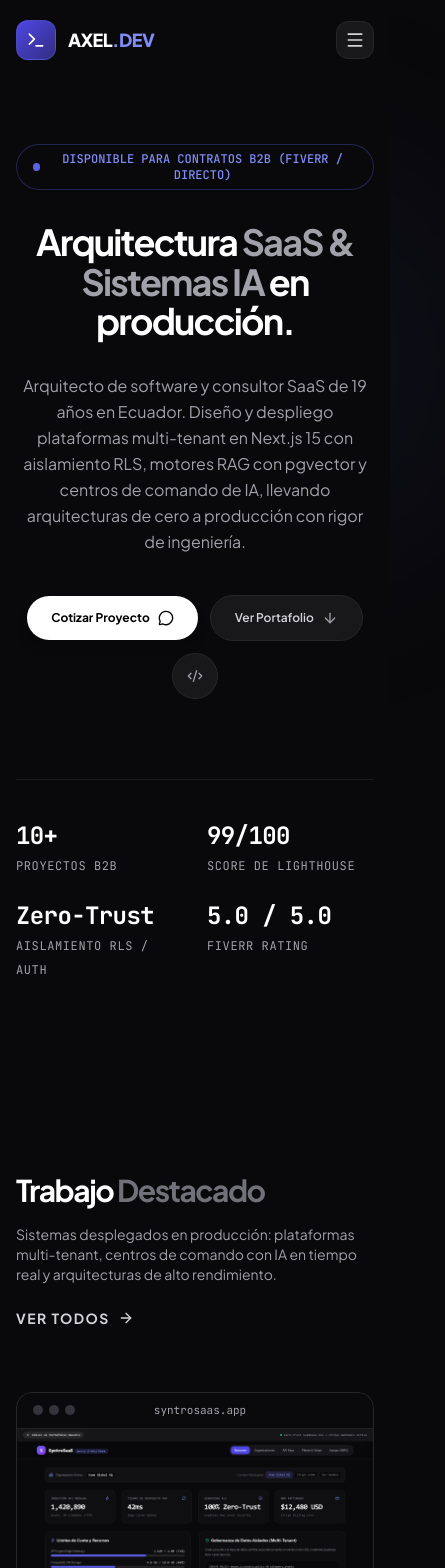
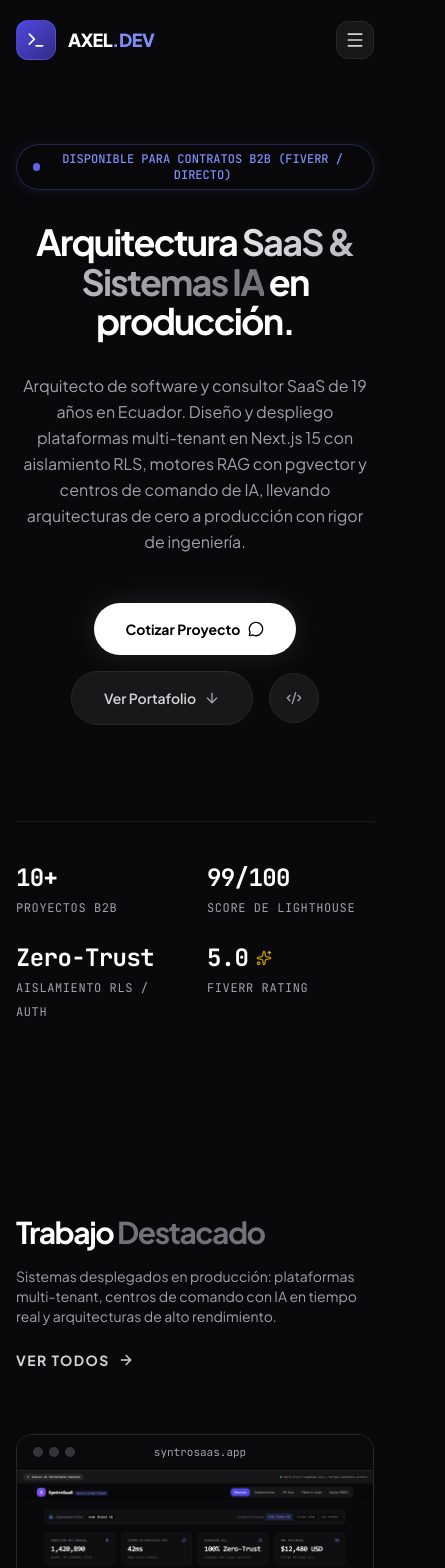
Before and after one commit to Axl07s/portfolio-axel, a React (Vite) app: page / in a window 390 px wide. Shown: the top 1568 px of the page, 445 px wide, since content can reach past the window. Built offline with nearby package versions, Linux system fonts and the light colour scheme.

Commit message:
feat(ui): add framer-motion hero animations, text scramble, and particle effects for phase 2

```diff
--- a/package.json
+++ b/package.json
@@ -11,6 +11,7 @@
   },
   "dependencies": {
     "clsx": "^2.1.1",
+    "framer-motion": "^13.2.0",
     "lucide-react": "^1.38.0",
     "react": "^19.2.8",
     "react-dom": "^19.2.8",
@@ -25,6 +26,7 @@
     "@vitejs/plugin-react": "^6.1.0",
     "autoprefixer": "^10.5.4",
     "oxlint": "^1.79.0",
+    "playwright": "^1.63.0",
     "postcss": "^8.5.26",
     "tailwindcss": "^3.4.17",
     "typescript": "~6.0.2",
--- a/src/components/Hero.tsx
+++ b/src/components/Hero.tsx
@@ -1,79 +1,112 @@
 import React from 'react';
-import { ArrowDown, MessageCircle, Code2 } from 'lucide-react';
+import { ArrowDown, MessageCircle, Code2, Sparkles } from 'lucide-react';
 import { useLanguage } from '../context/LanguageContext';
-
 import { Link } from 'react-router-dom';
+import { motion } from 'framer-motion';
+import { ScrambleText } from './effects/ScrambleText';
+import { Particles } from './effects/Particles';
 
 export const Hero: React.FC = () => {
   const { lang, t } = useLanguage();
 
+  const container = {
+    hidden: { opacity: 0 },
+    show: {
+      opacity: 1,
+      transition: {
+        staggerChildren: 0.15,
+        delayChildren: 0.2,
+      },
+    },
+  };
+
+  const item = {
+    hidden: { opacity: 0, y: 20, filter: 'blur(10px)' },
+    show: { opacity: 1, y: 0, filter: 'blur(0px)', transition: { duration: 0.8, ease: [0.16, 1, 0.3, 1] as const } },
+  };
+
   return (
-    <section className="relative pt-36 pb-24 px-4 sm:px-6 lg:px-8 max-w-5xl mx-auto text-center">
+    <section className="relative pt-36 pb-24 px-4 sm:px-6 lg:px-8 max-w-5xl mx-auto text-center overflow-hidden">
+
+      <Particles />
 
       {/* Subtle Indigo Glow */}
-      <div className="absolute top-1/3 left-1/2 -translate-x-1/2 -translate-y-1/2 w-[500px] h-[300px] bg-indigo-500/10 blur-[120px] rounded-full pointer-events-none -z-10" />
+      <div className="absolute top-1/3 left-1/2 -translate-x-1/2 -translate-y-1/2 w-[500px] h-[300px] bg-indigo-500/15 blur-[120px] rounded-full pointer-events-none -z-10" />
 
-      <div className="space-y-8">
+      <motion.div
+        variants={container}
+        initial="hidden"
+        animate="show"
+        className="space-y-8"
+      >
 
         {/* Minimalist Role Pill */}
-        <div className="inline-flex items-center gap-2 px-4 py-1.5 rounded-full bg-zinc-950 border border-indigo-500/30 text-indigo-400 text-xs font-mono font-medium shadow-sm">
-          <span className="w-2 h-2 rounded-full bg-indigo-500 animate-pulse" />
-          <span>{t('hero.status')}</span>
-        </div>
+        <motion.div variants={item} className="inline-flex items-center gap-2 px-4 py-1.5 rounded-full bg-zinc-950/80 backdrop-blur-sm border border-indigo-500/30 text-indigo-400 text-xs font-mono font-medium shadow-[0_0_15px_rgba(99,102,241,0.1)]">
+          <span className="w-2 h-2 rounded-full bg-indigo-500 animate-[pulse_2s_ease-in-out_infinite]" />
+          <ScrambleText text={t('hero.status')} delay={800} />
+        </motion.div>
 
         {/* Primary Authentic Headline */}
+        <motion.div variants={item}>
           <h1 className="text-4xl sm:text-6xl lg:text-7xl font-bold tracking-tighter text-white leading-[1.1]">
             {lang === 'es' ? 'Arquitectura ' : 'Production '}
-          <span className="text-zinc-400">
+            <span className="text-transparent bg-clip-text bg-gradient-to-r from-zinc-200 to-zinc-500">
               {lang === 'es' ? 'SaaS & Sistemas IA' : 'SaaS & AI Systems'}
             </span>
             <br className="hidden sm:inline" />
             {lang === 'es' ? ' en producción.' : ' Architecture.'}
           </h1>
+        </motion.div>
 
         {/* Honest, Personal Biography */}
-        <p className="text-base sm:text-lg text-zinc-400 max-w-2xl mx-auto font-normal leading-relaxed">
+        <motion.p variants={item} className="text-base sm:text-lg text-zinc-400 max-w-2xl mx-auto font-normal leading-relaxed">
           {t('hero.subtitle')}
-        </p>
+        </motion.p>
 
         {/* Clean, Non-Marketing Action CTAs */}
-        <div className="flex flex-wrap items-center justify-center gap-3 pt-2">
+        <motion.div variants={item} className="flex flex-wrap items-center justify-center gap-4 pt-4">
           {/* Primary CTA: Quote / Contact */}
           <a
             href="https://wa.me/593995267503?text=Hola%20Axel,%20quiero%20cotizar%20un%20proyecto"
             target="_blank"
             rel="noopener noreferrer"
-            className="inline-flex items-center gap-2 px-6 py-3.5 rounded-full text-xs sm:text-sm font-bold bg-white text-black hover:bg-zinc-200 transition-all shadow-lg active:scale-95"
+            className="group relative inline-flex items-center gap-2 px-8 py-4 rounded-full text-sm font-bold bg-white text-black hover:bg-zinc-100 transition-all shadow-[0_0_30px_rgba(255,255,255,0.1)] hover:shadow-[0_0_40px_rgba(255,255,255,0.2)] hover:-translate-y-0.5 active:scale-95 overflow-hidden"
           >
+            <div className="absolute inset-0 bg-gradient-to-r from-white via-indigo-100 to-white opacity-0 group-hover:opacity-100 transition-opacity duration-500 -z-10" />
             <span>{t('hero.cta.primary')}</span>
-            <MessageCircle className="w-4 h-4 text-black" />
+            <MessageCircle className="w-4 h-4 text-black group-hover:scale-110 transition-transform" />
           </a>
 
           {/* Secondary CTA: Portfolio */}
           <Link
             to="/projects"
-            className="inline-flex items-center gap-2 px-6 py-3.5 rounded-full text-xs sm:text-sm font-semibold bg-zinc-900 hover:bg-zinc-800 text-zinc-300 hover:text-white border border-zinc-800 transition-all"
+            className="group inline-flex items-center gap-2 px-8 py-4 rounded-full text-sm font-semibold bg-zinc-900 hover:bg-zinc-800 text-zinc-300 hover:text-white border border-zinc-800 hover:border-zinc-700 transition-all hover:-translate-y-0.5"
           >
             <span>{t('hero.cta.secondary')}</span>
-            <ArrowDown className="w-4 h-4 text-zinc-400" />
+            <ArrowDown className="w-4 h-4 text-zinc-400 group-hover:text-white group-hover:translate-y-0.5 transition-all" />
           </Link>
 
           <a
             href="https://github.com/Axl07s"
             target="_blank"
             rel="noopener noreferrer"
-            className="p-3.5 rounded-full bg-zinc-900 hover:bg-zinc-800 text-zinc-400 hover:text-white border border-zinc-800 transition-all"
+            className="group p-4 rounded-full bg-zinc-900 hover:bg-zinc-800 text-zinc-400 hover:text-white border border-zinc-800 hover:border-zinc-700 transition-all hover:-translate-y-0.5"
             aria-label="GitHub Profile"
             title="GitHub Profile"
           >
-            <Code2 className="w-4 h-4" />
+            <Code2 className="w-4 h-4 group-hover:scale-110 transition-transform" />
           </a>
-        </div>
+        </motion.div>
 
-      </div>
+      </motion.div>
 
       {/* Minimalist Engineering Proof Strip */}
-      <div className="mt-20 pt-10 border-t border-zinc-800/60 grid grid-cols-2 md:grid-cols-4 gap-6 text-left">
+      <motion.div
+        initial={{ opacity: 0, y: 30 }}
+        animate={{ opacity: 1, y: 0 }}
+        transition={{ delay: 1, duration: 0.8, ease: [0.16, 1, 0.3, 1] as const }}
+        className="mt-24 pt-10 border-t border-zinc-800/60 grid grid-cols-2 md:grid-cols-4 gap-6 text-left"
+      >
         <div>
           <span className="text-2xl font-bold tracking-tight text-white font-mono block">10+</span>
           <span className="text-xs text-zinc-400 uppercase tracking-wider font-mono">{lang === 'es' ? 'Proyectos B2B' : 'B2B Projects'}</span>
@@ -87,10 +120,12 @@ export const Hero: React.FC = () => {
           <span className="text-xs text-zinc-400 uppercase tracking-wider font-mono">{lang === 'es' ? 'Aislamiento RLS / Auth' : 'RLS & Auth Isolation'}</span>
         </div>
         <div>
-          <span className="text-2xl font-bold tracking-tight text-white font-mono block">5.0 / 5.0</span>
+          <span className="text-2xl font-bold tracking-tight text-white font-mono flex items-center gap-2">
+            5.0 <Sparkles className="w-4 h-4 text-yellow-500/80" />
+          </span>
           <span className="text-xs text-zinc-400 uppercase tracking-wider font-mono">{lang === 'es' ? 'Fiverr Rating' : 'Fiverr Rating'}</span>
         </div>
-      </div>
+      </motion.div>
 
     </section>
   );
--- /dev/null
+++ b/src/components/effects/Particles.tsx
@@ -0,0 +1,33 @@
+import React from 'react';
+import { motion } from 'framer-motion';
+
+export const Particles: React.FC = () => {
+  const particles = Array.from({ length: 30 });
+
+  return (
+    <div className="absolute inset-0 overflow-hidden pointer-events-none -z-20">
+      {particles.map((_, i) => (
+        <motion.div
+          key={i}
+          className="absolute w-1 h-1 bg-indigo-500/30 rounded-full"
+          initial={{
+            x: Math.random() * (typeof window !== 'undefined' ? window.innerWidth : 1000),
+            y: Math.random() * (typeof window !== 'undefined' ? window.innerHeight : 1000),
+            scale: Math.random() * 0.5 + 0.5,
+            opacity: Math.random() * 0.5 + 0.2,
+          }}
+          animate={{
+            y: [null, Math.random() * -200 - 100],
+            x: [null, (Math.random() - 0.5) * 100],
+            opacity: [null, 0],
+          }}
+          transition={{
+            duration: Math.random() * 10 + 10,
+            repeat: Infinity,
+            ease: 'linear',
+          }}
+        />
+      ))}
+    </div>
+  );
+};
--- /dev/null
+++ b/src/components/effects/ScrambleText.tsx
@@ -0,0 +1,63 @@
+import React, { useEffect, useState } from 'react';
+
+const CHARS = '!<>-_\\/[]{}+*^?#________';
+
+interface ScrambleTextProps {
+  text: string;
+  className?: string;
+  delay?: number;
+}
+
+export const ScrambleText: React.FC<ScrambleTextProps> = ({ text, className, delay = 0 }) => {
+  const [displayText, setDisplayText] = useState('');
+
+  useEffect(() => {
+    let timeoutId: ReturnType<typeof setTimeout>;
+    let intervalId: ReturnType<typeof setTimeout>;
+
+    const startScramble = () => {
+      let iteration = 0;
+      const maxIterations = 15;
+
+      intervalId = setInterval(() => {
+        setDisplayText(
+          text
+            .split('')
+            .map((letter, index) => {
+              if (letter === ' ') return ' ';
+              if (index < (iteration / maxIterations) * text.length) {
+                return text[index];
+              }
+              return CHARS[Math.floor(Math.random() * CHARS.length)];
+            })
+            .join('')
+        );
+
+        if (iteration >= maxIterations) {
+          clearInterval(intervalId);
+          setDisplayText(text);
+        }
+
+        iteration += 1;
+      }, 50);
+    };
+
+    if (delay > 0) {
+      setDisplayText('');
+      timeoutId = setTimeout(startScramble, delay);
+    } else {
+      startScramble();
+    }
+
+    return () => {
+      clearTimeout(timeoutId);
+      clearInterval(intervalId);
+    };
+  }, [text, delay]);
+
+  return (
+    <span className={className}>
+      {displayText}
+    </span>
+  );
+};
```
Also changed, not shown: 1 other file (tests, documents, lock files or other folders). Lines whose indentation alone changed are shown as unchanged.
